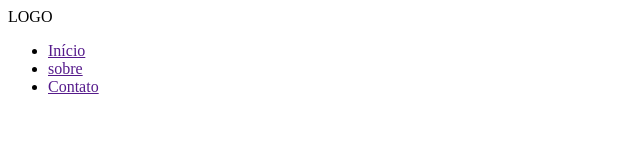
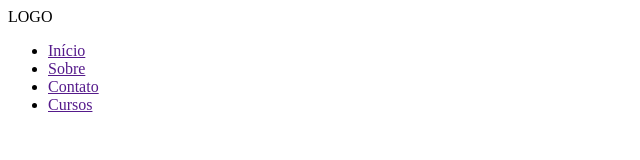
Before and after one commit to gleidsonteixeira/fs15-html-aula6, a plain HTML site: page index.html in a window 1280 px wide. Shown: the full height of the page, 0-640 px from the left. Drawn offline with Linux system fonts and the light colour scheme.

Commit message:
Adicionado menus

```diff
--- a/index.html
+++ b/index.html
@@ -15,10 +15,13 @@
                     <a href="">Início</a>
                 </li>
                 <li>
-                    <a href="">sobre</a>
+                    <a href="">Sobre</a>
                 </li>
                 <li>
                     <a href="">Contato</a>
+                </li>
+                <li>
+                    <a href="">Cursos</a>
                 </li>
             </ul>
         </nav>
```
